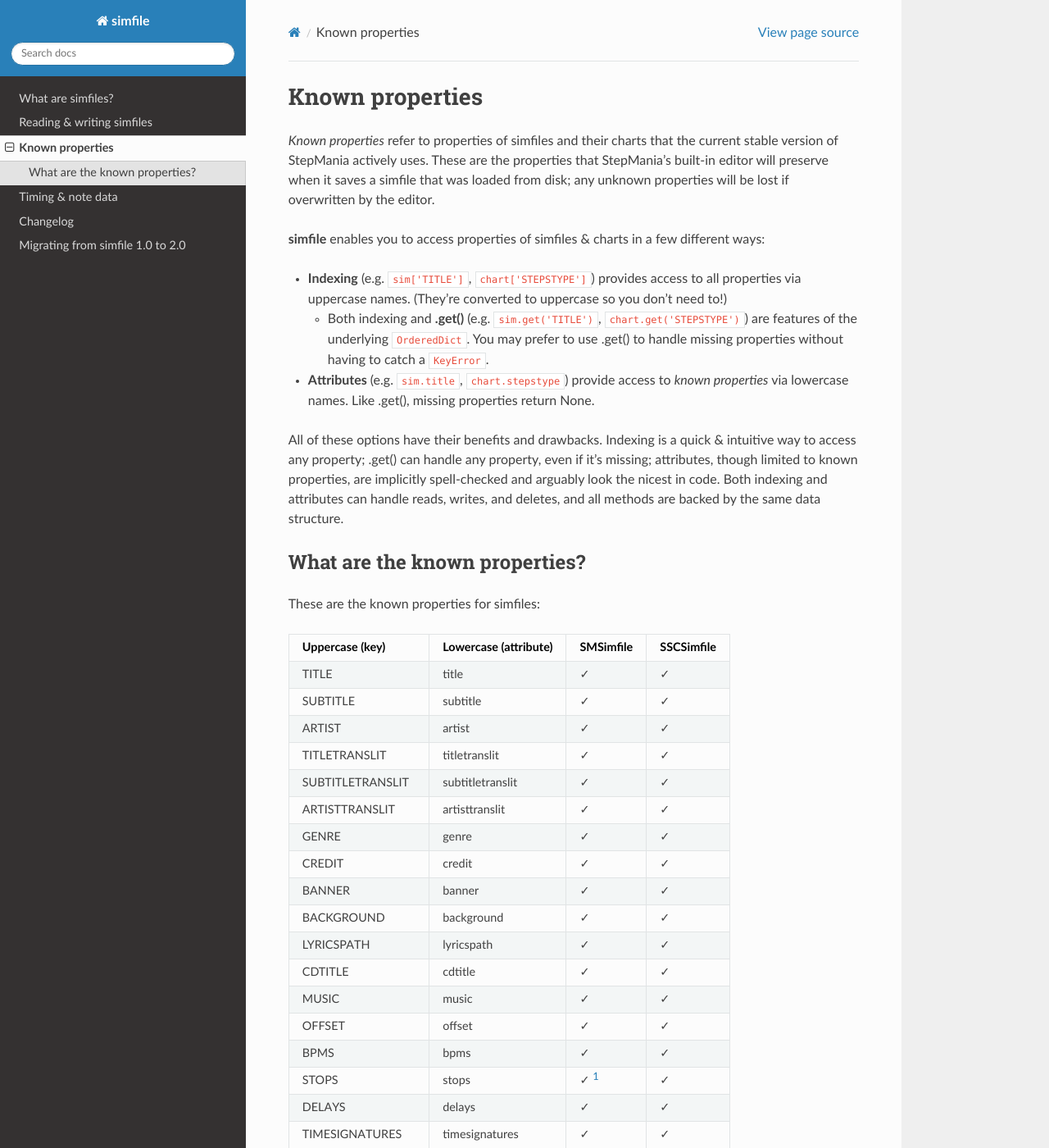
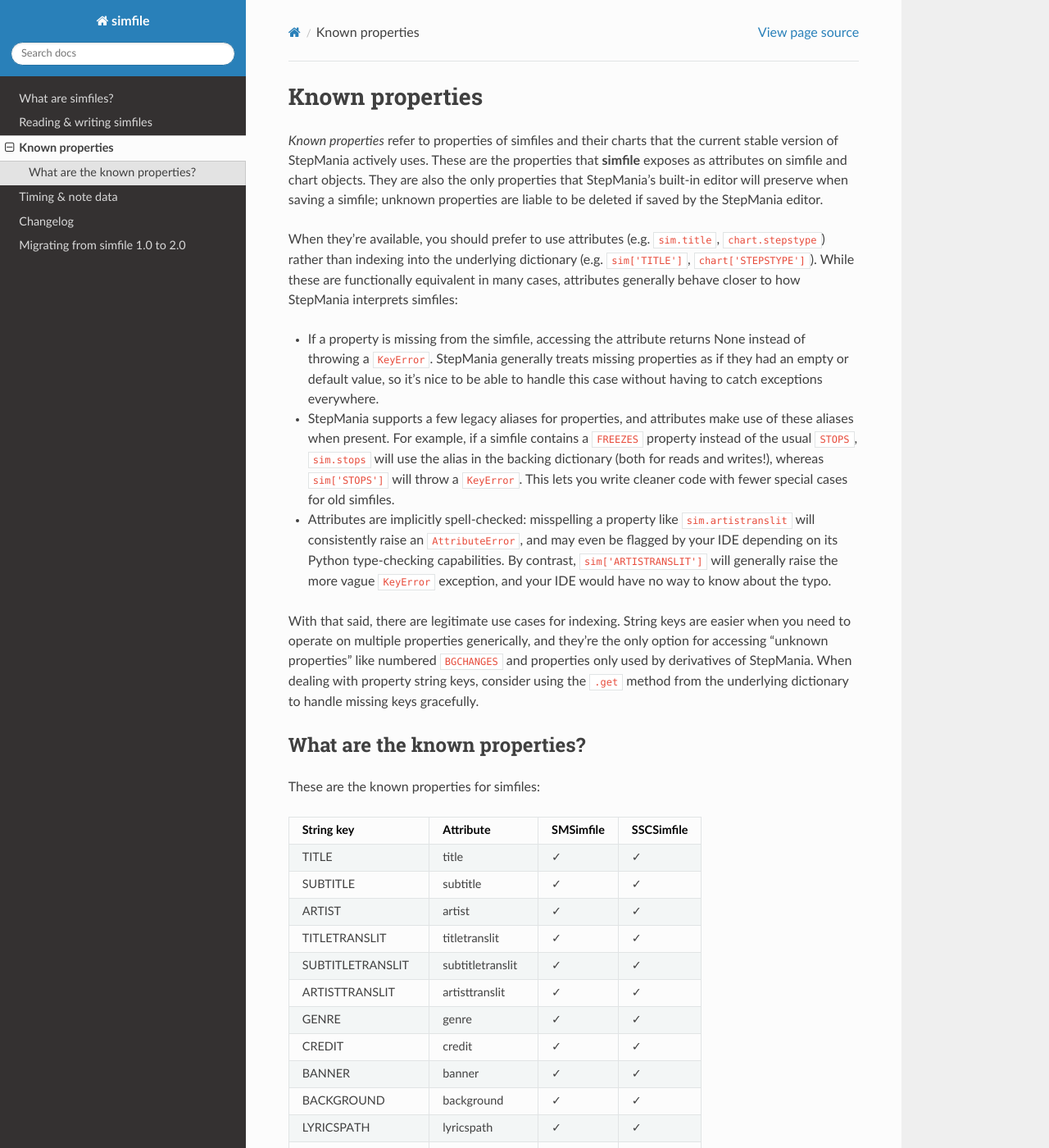
Before and after one commit to garcia/simfile, a Sphinx documentation site: the page built from docs/source/known-properties.rst, in a window 1280 px wide and 1400 px high. Shown: the whole window at 82% size. Built offline with Sphinx 7.4.7 and the Read the Docs theme 2.0.0, drawn with Linux system fonts in a browser that asks for light colours; some of the changed text lies outside the part shown.

Commit message:
update documentation

```diff
--- a/docs/source/known-properties.rst
+++ b/docs/source/known-properties.rst
@@ -5,121 +5,134 @@ Known properties
 
 *Known properties* refer to properties of simfiles and their charts that the
 current stable version of StepMania actively uses. These are the properties
-that StepMania's built-in editor will preserve when it saves a simfile that was
-loaded from disk; any unknown properties will be lost if overwritten by the
-editor.
+that **simfile** exposes as attributes on simfile and chart objects. They are
+also the only properties that StepMania's built-in editor will preserve when
+saving a simfile; unknown properties are liable to be deleted if saved by the
+StepMania editor.
 
-**simfile** enables you to access properties of simfiles & charts in a few
-different ways:
+When they're available, you should prefer to use attributes (e.g.
+:code:`sim.title`, :code:`chart.stepstype`) rather than indexing into the
+underlying dictionary (e.g. :code:`sim['TITLE']`, :code:`chart['STEPSTYPE']`).
+While these are functionally equivalent in many cases, attributes generally
+behave closer to how StepMania interprets simfiles:
 
-* **Indexing** (e.g. :code:`sim['TITLE']`, :code:`chart['STEPSTYPE']`) provides
-  access to all properties via uppercase names. (They're converted to uppercase
-  so you don't need to!)
+* If a property is missing from the simfile, accessing the attribute returns
+  None instead of throwing a :code:`KeyError`. StepMania generally treats
+  missing properties as if they had an empty or default value, so it's nice
+  to be able to handle this case without having to catch exceptions everywhere.
+* StepMania supports a few legacy aliases for properties, and attributes make
+  use of these aliases when present. For example, if a simfile contains a
+  :code:`FREEZES` property instead of the usual :code:`STOPS`, :code:`sim.stops`
+  will use the alias in the backing dictionary (both for reads and writes!),
+  whereas :code:`sim['STOPS']` will throw a :code:`KeyError`. This lets you
+  write cleaner code with fewer special cases for old simfiles.
+* Attributes are implicitly spell-checked: misspelling a property like
+  :code:`sim.artistranslit` will consistently raise an :code:`AttributeError`,
+  and may even be flagged by your IDE depending on its Python type-checking
+  capabilities. By contrast, :code:`sim['ARTISTRANSLIT']` will generally raise
+  the more vague :code:`KeyError` exception, and your IDE would have no way to
+  know about the typo.
 
-  - Both indexing and **.get()** (e.g. :code:`sim.get('TITLE')`,
-    :code:`chart.get('STEPSTYPE')`) are features of the underlying
-    :code:`OrderedDict`. You may prefer to use .get() to handle missing
-    properties without having to catch a :code:`KeyError`.
-
-* **Attributes** (e.g. :code:`sim.title`, :code:`chart.stepstype`) provide
-  access to *known properties* via lowercase names. Like .get(), missing
-  properties return None.
-
-All of these options have their benefits and drawbacks. Indexing is a quick &
-intuitive way to access any property; .get() can handle any property, even if
-it's missing; attributes, though limited to known properties, are implicitly
-spell-checked and arguably look the nicest in code. Both indexing and
-attributes can handle reads, writes, and deletes, and all methods are backed by
-the same data structure.
+With that said, there are legitimate use cases for indexing. String keys are
+easier when you need to operate on multiple properties generically, and they're
+the only option for accessing "unknown properties" like numbered
+:code:`BGCHANGES` and properties only used by derivatives of StepMania.
+When dealing with property string keys, consider using the :code:`.get` method
+from the underlying dictionary to handle missing keys gracefully.
 
 What are the known properties?
 ------------------------------
 
 These are the known properties for simfiles:
 
-================ ===================== ========= ==========
-Uppercase (key)  Lowercase (attribute) SMSimfile SSCSimfile
-================ ===================== ========= ==========
-TITLE            title                 ✓         ✓
-SUBTITLE         subtitle              ✓         ✓
-ARTIST           artist                ✓         ✓
-TITLETRANSLIT    titletranslit         ✓         ✓
-SUBTITLETRANSLIT subtitletranslit      ✓         ✓
-ARTISTTRANSLIT   artisttranslit        ✓         ✓
-GENRE            genre                 ✓         ✓
-CREDIT           credit                ✓         ✓
-BANNER           banner                ✓         ✓
-BACKGROUND       background            ✓         ✓
-LYRICSPATH       lyricspath            ✓         ✓
-CDTITLE          cdtitle               ✓         ✓
-MUSIC            music                 ✓         ✓
-OFFSET           offset                ✓         ✓
-BPMS             bpms                  ✓         ✓
-STOPS            stops                 ✓ [1]_    ✓
-DELAYS           delays                ✓         ✓
-TIMESIGNATURES   timesignatures        ✓         ✓
-TICKCOUNTS       tickcounts            ✓         ✓
-INSTRUMENTTRACK  instrumenttrack       ✓         ✓
-SAMPLESTART      samplestart           ✓         ✓
-SAMPLELENGTH     samplelength          ✓         ✓
-DISPLAYBPM       displaybpm            ✓         ✓
-SELECTABLE       selectable            ✓         ✓
-BGCHANGES        bgchanges             ✓ [2]_    ✓ [2]_
-FGCHANGES        fgchanges             ✓         ✓
-KEYSOUNDS        keysounds             ✓         ✓
-ATTACKS          attacks               ✓         ✓
-VERSION          version                         ✓
-ORIGIN           origin                          ✓
-PREVIEWVID       previewvid                      ✓
-JACKET           jacket                          ✓
-CDIMAGE          cdimage                         ✓
-DISCIMAGE        discimage                       ✓
-WARPS            warps                           ✓
-COMBOS           combos                          ✓
-SPEEDS           speeds                          ✓
-SCROLLS          scrolls                         ✓
-FAKES            fakes                           ✓
-LABELS           labels                          ✓
-================ ===================== ========= ==========
-
-.. [1] SM files support "FREEZES" as an alias for "STOPS". The property name is
-       converted during parsing, so no extra logic is required to handle this.
-.. [2] SM and SSC files support "ANIMATIONS" as an alias for "BGCHANGES". As
-       above, the property name is converted during parsing.
+================ ================ ========= ==========
+String key       Attribute        SMSimfile SSCSimfile
+================ ================ ========= ==========
+TITLE            title            ✓         ✓
+SUBTITLE         subtitle         ✓         ✓
+ARTIST           artist           ✓         ✓
+TITLETRANSLIT    titletranslit    ✓         ✓
+SUBTITLETRANSLIT subtitletranslit ✓         ✓
+ARTISTTRANSLIT   artisttranslit   ✓         ✓
+GENRE            genre            ✓         ✓
+CREDIT           credit           ✓         ✓
+BANNER           banner           ✓         ✓
+BACKGROUND       background       ✓         ✓
+LYRICSPATH       lyricspath       ✓         ✓
+CDTITLE          cdtitle          ✓         ✓
+MUSIC            music            ✓         ✓
+OFFSET           offset           ✓         ✓
+BPMS             bpms             ✓         ✓
+STOPS            stops            ✓         ✓
+FREEZES [1]_     stops            ✓
+DELAYS           delays           ✓         ✓
+TIMESIGNATURES   timesignatures   ✓         ✓
+TICKCOUNTS       tickcounts       ✓         ✓
+INSTRUMENTTRACK  instrumenttrack  ✓         ✓
+SAMPLESTART      samplestart      ✓         ✓
+SAMPLELENGTH     samplelength     ✓         ✓
+DISPLAYBPM       displaybpm       ✓         ✓
+SELECTABLE       selectable       ✓         ✓
+BGCHANGES        bgchanges        ✓         ✓
+ANIMATIONS [1]_  bgchanges        ✓         ✓
+FGCHANGES        fgchanges        ✓         ✓
+KEYSOUNDS        keysounds        ✓         ✓
+ATTACKS          attacks          ✓         ✓
+VERSION          version                    ✓
+ORIGIN           origin                     ✓
+PREVIEWVID       previewvid                 ✓
+JACKET           jacket                     ✓
+CDIMAGE          cdimage                    ✓
+DISCIMAGE        discimage                  ✓
+PREVIEW          preview                    ✓
+MUSICLENGTH      musiclength                ✓
+LASTSECONDHINT   lastsecondhint             ✓
+WARPS            warps                      ✓
+LABELS           labels                     ✓
+COMBOS           combos                     ✓
+SPEEDS           speeds                     ✓
+SCROLLS          scrolls                    ✓
+FAKES            fakes                      ✓
+================ ================ ========= ==========
 
 And these are the known properties for charts:
 
-================ ===================== ======= ========
-Uppercase (key)  Lowercase (attribute) SMChart SSCChart
-================ ===================== ======= ========
-STEPSTYPE        stepstype             ✓       ✓
-DESCRIPTION      description           ✓       ✓
-DIFFICULTY       difficulty            ✓       ✓
-METER            meter                 ✓       ✓
-RADARVALUES      radarvalues           ✓       ✓
-NOTES            notes                 ✓       ✓
-CHARTNAME        chartname                     ✓
-CHARTSTYLE       chartstyle                    ✓
-CREDIT           credit                        ✓
-MUSIC            music                         ✓
-BPMS             bpms                          ✓
-STOPS            stops                         ✓
-DELAYS           delays                        ✓
-TIMESIGNATURES   timesignatures                ✓
-TICKCOUNTS       tickcounts                    ✓
-COMBOS           combos                        ✓
-WARPS            warps                         ✓
-SPEEDS           speeds                        ✓
-SCROLLS          scrolls                       ✓
-FAKES            fakes                         ✓
-LABELS           labels                        ✓
-ATTACKS          attacks                       ✓
-OFFSET           offset                        ✓
-DISPLAYBPM       displaybpm                    ✓
-================ ===================== ======= ========
+================ ================ ======= ========
+String key       Attribute        SMChart SSCChart
+================ ================ ======= ========
+STEPSTYPE        stepstype        ✓       ✓
+DESCRIPTION      description      ✓       ✓
+DIFFICULTY       difficulty       ✓       ✓
+METER            meter            ✓       ✓
+RADARVALUES      radarvalues      ✓       ✓
+NOTES            notes            ✓       ✓
+NOTES2 [1]_      notes                    ✓
+CHARTNAME        chartname                ✓
+CHARTSTYLE       chartstyle               ✓
+CREDIT           credit                   ✓
+MUSIC            music                    ✓
+BPMS             bpms                     ✓
+STOPS            stops                    ✓
+DELAYS           delays                   ✓
+TIMESIGNATURES   timesignatures           ✓
+TICKCOUNTS       tickcounts               ✓
+COMBOS           combos                   ✓
+WARPS            warps                    ✓
+SPEEDS           speeds                   ✓
+SCROLLS          scrolls                  ✓
+FAKES            fakes                    ✓
+LABELS           labels                   ✓
+ATTACKS          attacks                  ✓
+OFFSET           offset                   ✓
+DISPLAYBPM       displaybpm               ✓
+================ ================ ======= ========
 
-First, all simfiles & charts have a shared subset of known properties,
-documented in :class:`.BaseSimfile` and :class:`.BaseChart`. These are exactly
+.. [1] These keys are aliases supported by StepMania. The attribute will only
+       use the alias if it's present in the backing dictionary and the standard
+       name is not.
+
+Known properties supported by both the SM and SSC formats are documented in
+:class:`.BaseSimfile` and :class:`.BaseChart`. These are exactly
 the known properties for :class:`.SMSimfile` and :class:`.SMChart`. The SSC
 format then adds additional known properties on top of the base set.
 
```
Also changed, not shown: docs/source/changelog.rst (+28 -0 lines), docs/source/timing-note-data.rst (+9 -10 lines).
